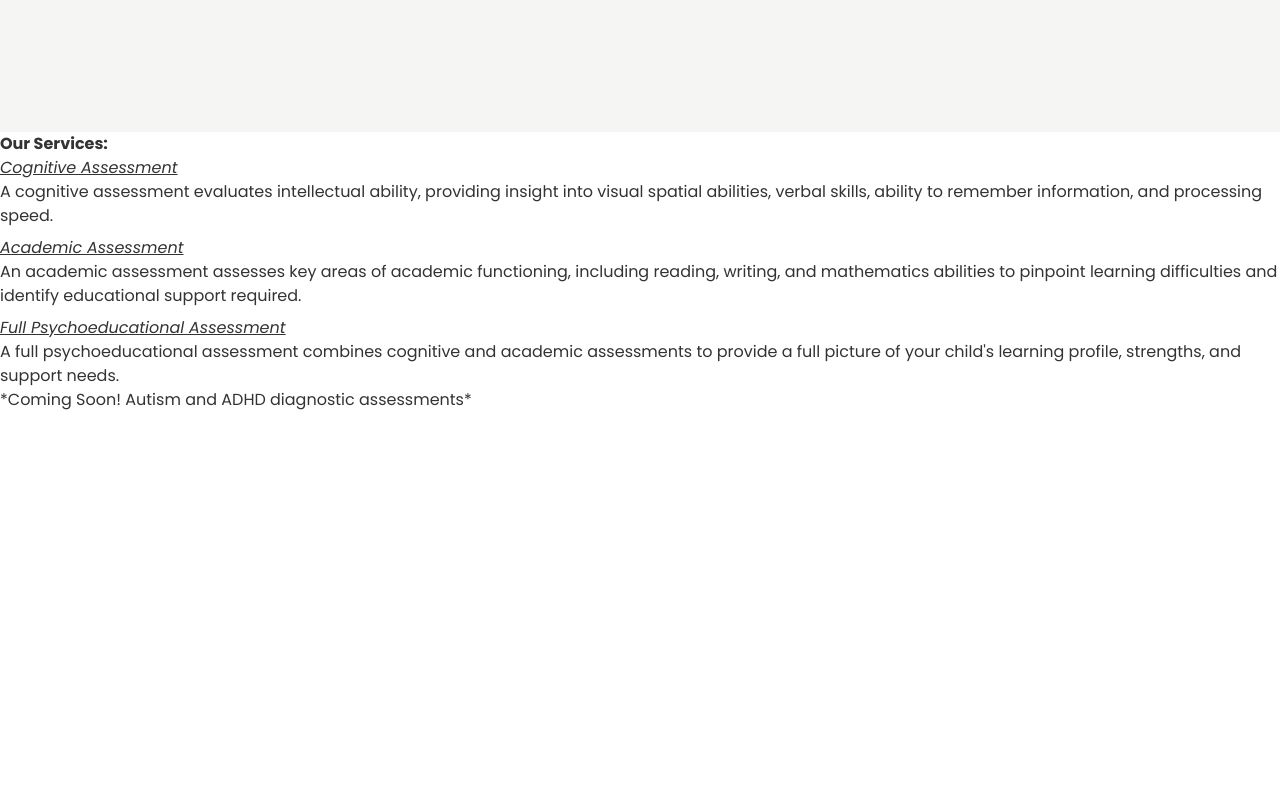
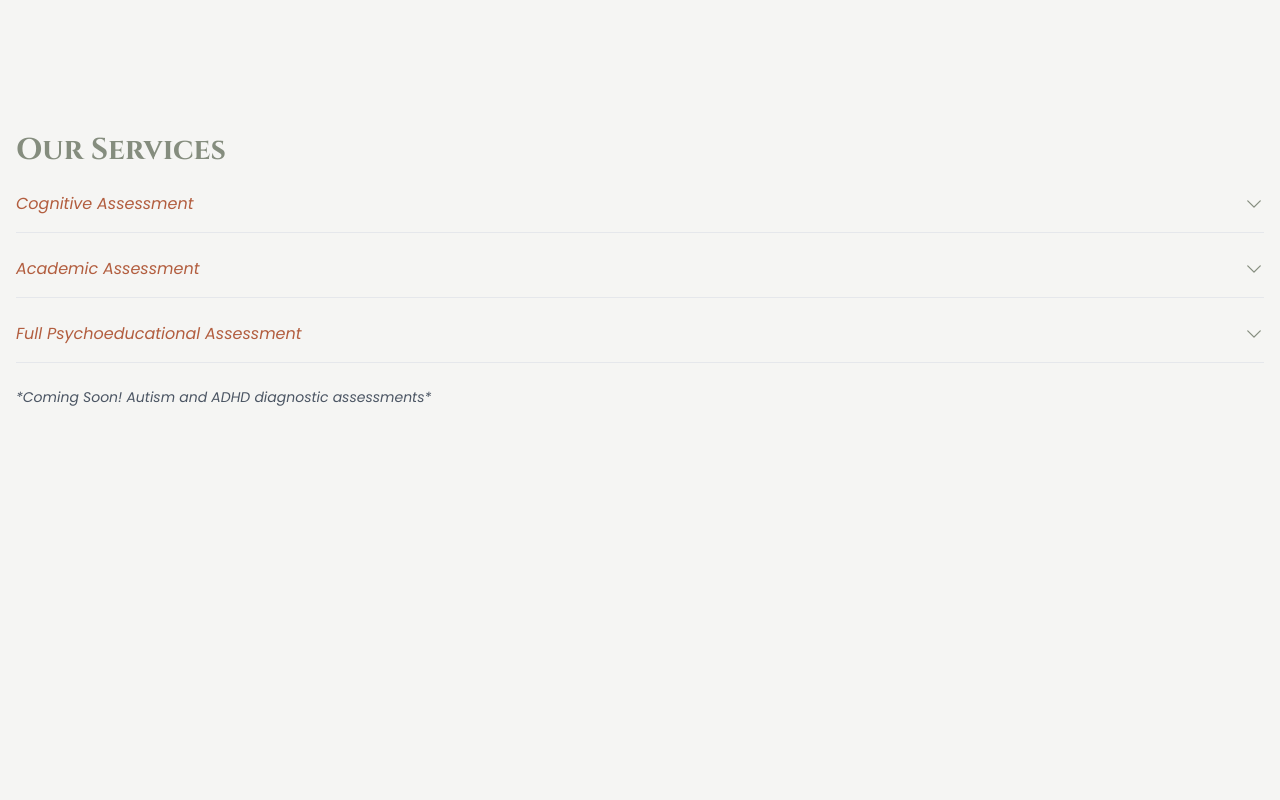
Before and after one commit to TheBigBookMan/NoviNest, a React (Vite) app: page / in a window 1280 px wide. Shown: the part 2380-3180 px from the top of the page. Built offline with nearby package versions, Linux system fonts and the light colour scheme; a web font is replaced by a local one.

Commit message:
add in the dropdowns animations for services

```diff
--- a/src/components/features/HomePage/Services.jsx
+++ b/src/components/features/HomePage/Services.jsx
@@ -1,28 +1,90 @@
+import { useState } from "react";
+import { motion, AnimatePresence } from "framer-motion";
+import { ChevronDownIcon } from "@heroicons/react/24/solid";
+
+const ServiceItem = ({ title, description }) => {
+    const [isOpen, setIsOpen] = useState(false);
+
+    return (
+        <div className="flex flex-col pb-2 border-b">
+            <button
+                onClick={() => setIsOpen(!isOpen)}
+                className="flex justify-between items-center py-2 cursor-pointer"
+            >
+                <p className="italic text-[#B25D3E] text-left">{title}</p>
+                <motion.div
+                animate={{ rotate: isOpen ? 180 : 0 }}
+                transition={{ duration: 0.3 }}
+                className="h-5 w-5 text-[#858D7E]"
+                >
+                <ChevronDownIcon />
+                </motion.div>
+            </button>
+
+            <AnimatePresence initial={false}>
+                {isOpen && (
+                    <motion.div
+                        key="content"
+                        initial="collapsed"
+                        animate="open"
+                        exit="collapsed"
+                        variants={{
+                        open: { opacity: 1, height: "auto" },
+                        collapsed: { opacity: 0, height: 0 },
+                        }}
+                        transition={{ duration: 0.4, ease: "easeOut" }}
+                        className="overflow-hidden"
+                    >
+                        <motion.p
+                            initial={{ opacity: 0 }}
+                            animate={{ opacity: 1 }}
+                            exit={{ opacity: 0 }}
+                            transition={{ duration: 0.4 }}
+                            className="text-[#4B5563] px-2 pt-2 leading-relaxed"
+                        >
+                            {description}
+                        </motion.p>
+                    </motion.div>
+                )}
+            </AnimatePresence>
+        </div>
+    );
+};
+
 const Services = () => {
+    const services = [
+        {
+            title: "Cognitive Assessment",
+            description:
+            "A cognitive assessment evaluates intellectual ability, providing insight into visual spatial abilities, verbal skills, ability to remember information, and processing speed.",
+        },
+        {
+            title: "Academic Assessment",
+            description:
+            "An academic assessment assesses key areas of academic functioning, including reading, writing, and mathematics abilities to pinpoint learning difficulties and identify educational support required.",
+        },
+        {
+            title: "Full Psychoeducational Assessment",
+            description:
+            "A full psychoeducational assessment combines cognitive and academic assessments to provide a full picture of your child's learning profile, strengths, and support needs.",
+        },
+    ];
+
     return (
-        <div className='flex flex-col h-screen'>
-            <p className='font-bold'>Our Services:</p>
+        <div className="flex flex-col h-screen bg-[#F5F5F3] px-4 ">
+            <p className="text-3xl font-bold text-[#858D7E] font-cinzel">Our Services</p>
 
-            <div className='flex flex-col gap-2'>
-                <div className='flex flex-col'>
-                    <p className='italic underline'>Cognitive Assessment</p>
-                    <p>A cognitive assessment evaluates intellectual ability, providing insight into visual spatial abilities, verbal skills, ability to remember information, and processing speed.</p>
-                </div>
-
-                <div className='flex flex-col'>
-                    <p className='italic underline'>Academic Assessment</p>
-                    <p>An academic assessment assesses key areas of academic functioning, including reading, writing, and mathematics abilities to pinpoint learning difficulties and identify educational support required.</p>
-                </div>
-
-                <div className='flex flex-col'>
-                    <p className='italic underline'>Full Psychoeducational Assessment</p>
-                    <p>A full psychoeducational assessment combines cognitive and academic assessments to provide a full picture of your child's learning profile, strengths, and support needs.</p>
-                </div>
+            <div className="flex flex-col gap-4 mt-4">
+                {services.map((service, idx) => (
+                    <ServiceItem key={idx} title={service.title} description={service.description} />
+                ))}
             </div>
 
-            <p>*Coming Soon! Autism and ADHD diagnostic assessments*</p>
+            <p className="mt-6 italic text-sm text-[#4B5563]">
+                *Coming Soon! Autism and ADHD diagnostic assessments*
+            </p>
         </div>
-    )
-}
+    );
+};
 
 export default Services;
```
